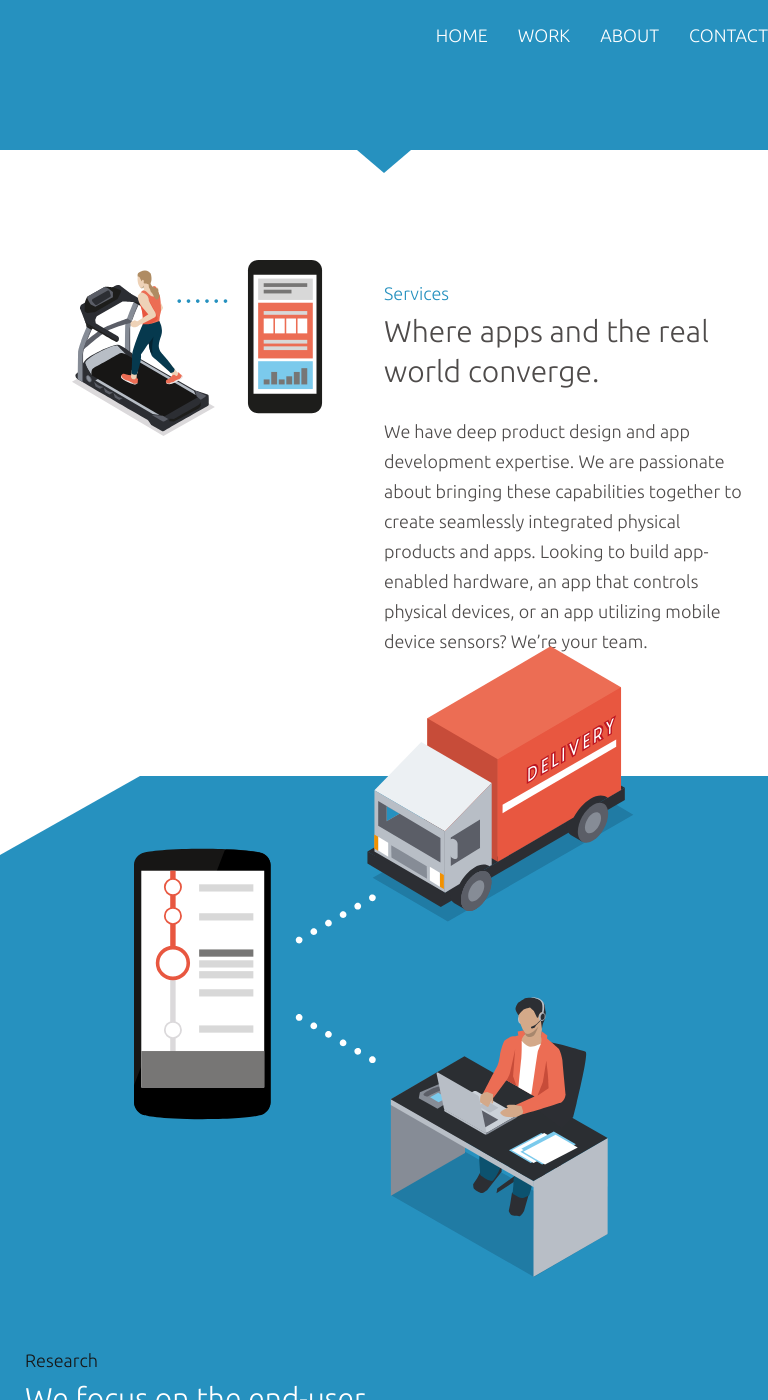
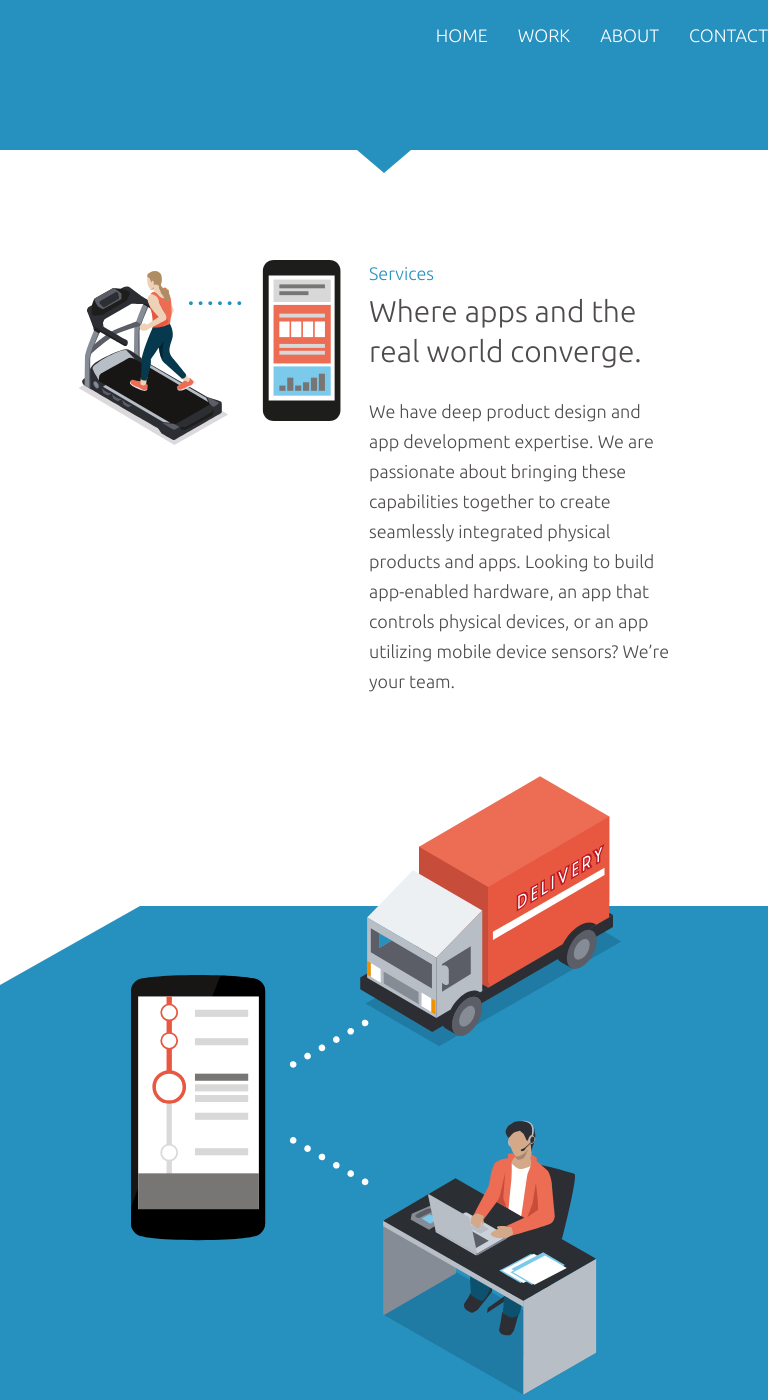
Before and after one commit to VeuxLabs/VeuxLabs.github.io, a Jekyll site: the page built from index.html, in a window 768 px wide and 1400 px high, scrolled down 422 px. Built offline with Jekyll 4.4.1, drawn with Linux system fonts in a browser that asks for light colours; nearby versions of some CDN libraries; comment, search, counter and statistics services are not loaded.

Commit message:
Fixed mid-desktop resolutions.

```diff
--- a/css/landing-page.css
+++ b/css/landing-page.css
@@ -81,7 +81,7 @@ h6 {
 }
 .navbar.navbar-default.navbar-fixed-top .container {
     display: table;
-    width: 89%;
+    width: 86%;
     padding-left: 0;
     padding-right: 0;
 }
@@ -96,17 +96,6 @@ h6 {
     border-width: 0 0 0;
     max-width: 1120px;
     margin: 0 auto;
-}
-
-@media (min-width: 768px) {
-    .navbar-nav.navbar-right:last-child {
-    }
-    .navbar-header .logo {
-        margin-left: 15px;
-    }
-    .navbar-header .logo-home {
-        margin-left: 15px;
-    }
 }
 
 .navbar-default .navbar-toggle {
@@ -268,7 +257,7 @@ h6 {
 .services {
     padding-top: 110px;
     padding-left: 50px;
-    padding-right: 50px;
+    padding-right: 80px;
     padding-bottom: 110px;
 }
 
@@ -298,6 +287,7 @@ h6 {
     line-height: 26px;
     font-weight: 300;
     margin-bottom: 0;
+    margin-top: 0;
 }
 
 .services h3 {
@@ -513,6 +503,19 @@ h6 {
     margin: 0 auto;
 }
 
+@media (max-width:1199px) {
+    .services {
+        padding-bottom: 200px;
+    }
+}
+
+@media (max-width:480px) {
+    .services {
+        padding-left: 10px;
+        padding-right: 10px;
+    }
+}
+
 @media(max-width:768px) {
     .navbar-default .navbar-brand {
         display: none;
@@ -525,12 +528,19 @@ h6 {
 }
 
 @media(max-width:1199px) {
-    .services, .research, .design{
+    .research, .design{
+        padding-left: 55px;
+        padding-right: 70px;
+    }
+    .services .col-lg-6:nth-child(2) {
+        padding-left: 0;
+    }
+}
+
+@media (max-width:480px) {
+    .research, .design{
         padding-left: 10px;
         padding-right: 10px;
-    }
-    .services .col-lg-6:nth-child(2) {
-        padding-left: 0;
     }
 }
 
@@ -597,7 +607,7 @@ h6 {
 
 @media (min-width:482px) and (max-width:1200px) {
     .services .fit {
-        width: 80%;
+        width: 100%;
         max-width: 500px;
     }
 }
@@ -621,9 +631,10 @@ h6 {
         display: block;
     }
     .app-dev .dev-img img {
-        width: 80%;
-        padding-left: 60px;
+        width: 70%;
+        padding-left: 70px;
         padding-right: 60px;
+        margin-bottom: -110px;
     }
 }
 
@@ -654,7 +665,8 @@ h6 {
         color: #4e4b4a;
     }
     .services .section1-text {
-        width: 485px;
+        width: 490px;
+        padding-right: 0;
     }
     .research .section2 {
         text-align: center;
@@ -763,7 +775,17 @@ h6 {
     }
 }
 
+ .design .section3-text {
+    width: 45%;
+    float: right;
+}
+
 @media (max-width: 767px) {
+     .design .section3-text {
+        float: left;
+        width: 100%;
+     }
+
     .research .col-xs-12 {
         padding-left: 0;
         padding-right: 0;
@@ -781,8 +803,10 @@ h6 {
 
 @media (min-width: 768px) and (max-width: 1200px) {
     .app-dev .section4-text {
-        padding-left: 40px;
-        padding-right: 40px;
+        padding-left: 70px;
+        padding-right: 70px;
+        margin-top: 110px;
+        width: 531px;
     }
 }
 
@@ -1033,6 +1057,10 @@ p.copyright {
     color: #ffffff;
 }
 
+footer .copyright {
+    margin-left: 3px;
+}
+
 /* Home page Styling Sections */
 
 .product-development h2 {
@@ -1068,12 +1096,19 @@ p.copyright {
     }
 }
 
+@media only screen and (min-width: 768px) and (max-width: 1200px) {
+    .product-development .col-lg-9 {
+        width: 75%;
+        float: right;
+    }
+}
+
 .product .dev-img {
     background: none;
     margin-left: 0;
     min-height: 0;
     text-align: right;
-    margin-right: 32px;
+    margin-right: 0;
 }
 
 .product-development {
@@ -1113,15 +1148,24 @@ p.copyright {
 }
 
 .product img.music {
-    width: 83%;
+    width: 75%;
     margin: -175px auto 10px auto;
     z-index: 100;
     position: relative;
 }
 
-@media only screen and (max-width: 992px) and (min-width: 480px)  {
+@media only screen and (max-width: 1200px) and (min-width: 768px)  {
+    .product img.music {
+        margin-top: -130px;
+        width: 80%;
+        padding-right: 70px;
+    }
+}
+
+@media only screen and (max-width: 768px) and (min-width: 480px)  {
     .product img.music {
         width: 100%;
+        margin-top: -110px;
     }
 }
 
@@ -1337,13 +1381,18 @@ p.copyright {
     }
 }
 
-@media only screen and (min-width: 1200px) {
+@media only screen and (min-width: 768px) {
     .project-management .col-lg-6 {
-        width: 51%;
-    }
-
-    .project-management .col-lg-5 {
-        width: 41%;
+        width: 55%;
+        float: right;
+        padding-right: 20px;
+    }
+}
+
+@media only screen and (min-width: 768px) and (max-width: 1200px) {
+    .project-management .container {
+        padding-left: 55px;
+        padding-right: 55px;
     }
 }
 
@@ -1558,6 +1607,13 @@ p.copyright {
     }
 }
 
+@media (min-width: 768px) and (max-width: 1200px) {
+    .product-development {
+        padding-left: 55px;
+        padding-right: 70px;
+    }
+}
+
 .support .bg-white {
     float: left;
     margin-left: 15px;
@@ -1594,8 +1650,15 @@ p.copyright {
 
 @media only screen and (min-width: 600px) and (max-width: 1200px) {
     .support .fixed-div {
-       padding-left: 30px;
-       padding-right: 30px;
+        padding-left: 55px;
+        padding-right: 60px;
+    }
+}
+
+@media only screen (max-width: 480px) {
+    .support .fixed-div .col-xs-12 {
+        padding-left: 10px;
+        padding-right: 10px;
     }
 }
 
@@ -1641,6 +1704,11 @@ p.copyright {
     margin-bottom: 100px;
 }
 
+@media only screen and (min-width: 768px) and (max-width: 1200px) {
+    .support img {
+        margin-top: 60px;
+    }
+}
 
  @media only screen and (min-width: 900px) {
     .support-top {
```
